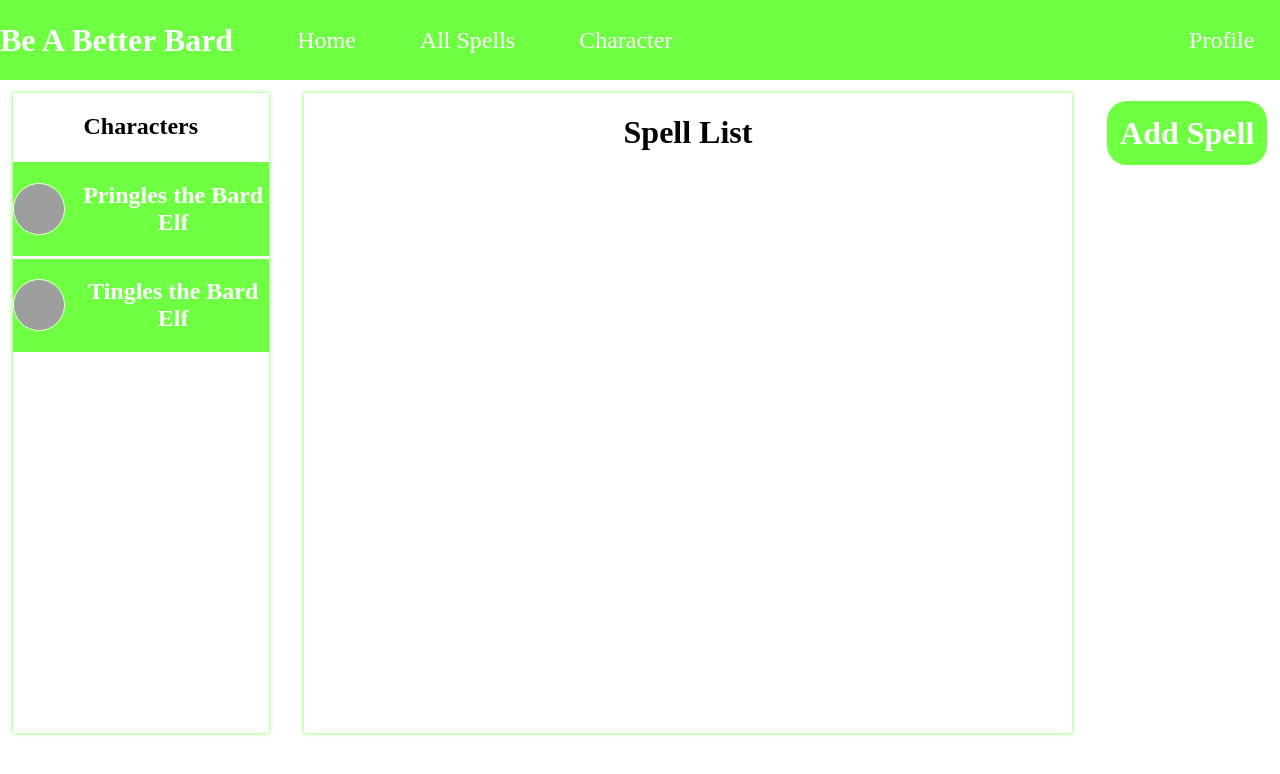
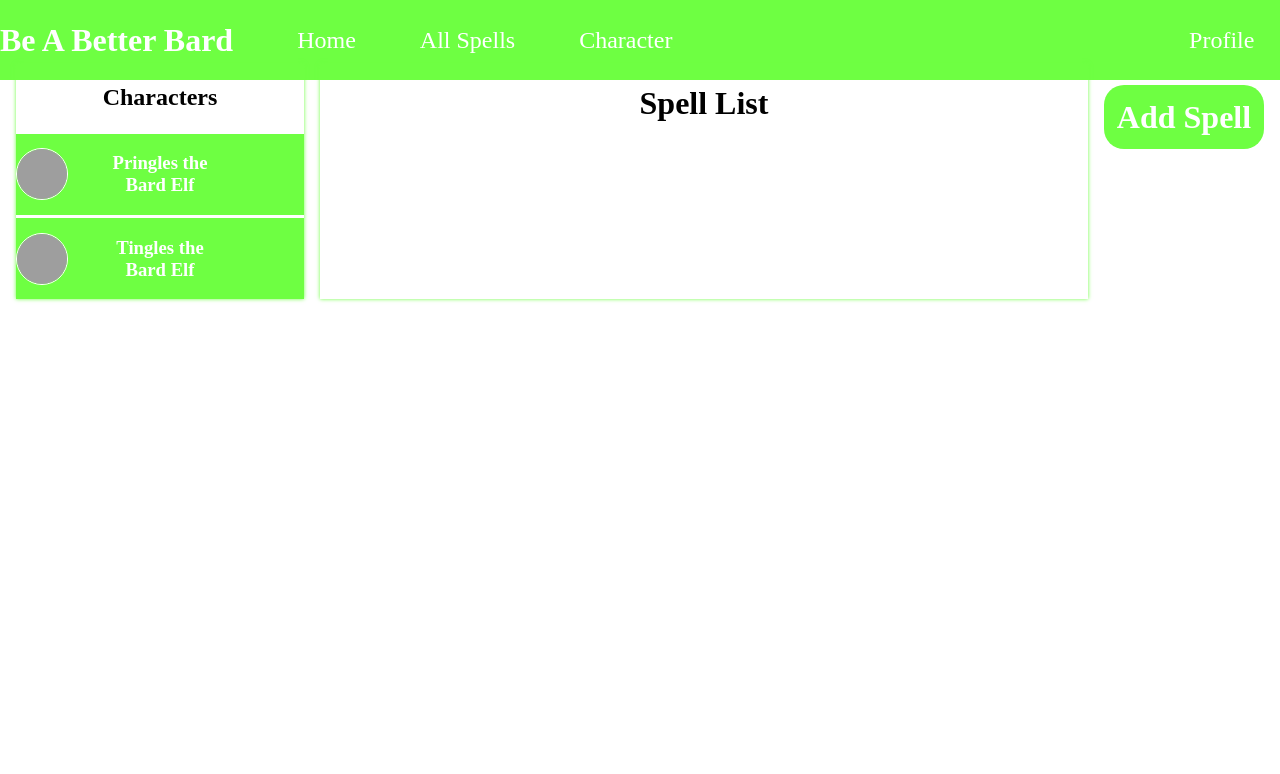
Before and after one commit to Jon-D-Smith/be_a_better_bard, a React (Create React App) app: page /home in a window 1280 px wide. Shown: the top 774 px of the page. Built offline with nearby package versions, Linux system fonts and the light colour scheme; grey boxes are pictures that could not be loaded.

Commit message:
witched from flex to grid

```diff
--- a/src/App.css
+++ b/src/App.css
@@ -1,15 +1,15 @@
 /* Navigation */
 body {
-  margin: 0;
+  margin: 1rem;
   padding: 0;
 }
 
 /* Main Body */
-
 .main-container {
-  display: flex;
-  height: 800px;
-  justify-content: space-between;
+  display: grid;
+  grid-template-columns: 3fr 8fr 1fr;
+  grid-template-rows: minmax(auto, 1fr);
+  grid-column-gap: 1rem;
 }
 
 .spell-btn {
--- a/src/components/Character.js
+++ b/src/components/Character.js
@@ -4,16 +4,16 @@ const Character = ({name, url}) => {
     return (
         <CharacterTab>
         <img className="headshot" src={url} />
-        <h2 >{name}</h2>
+        <h3 >{name}</h3>
         </CharacterTab>
      );
 }
 
 
 const CharacterTab = styled.div`
-    display: flex;
-    gap: 5%;
-    justify-content: center;
+    display: grid;
+    grid-template-columns: 1fr 1fr 1fr;
+    grid-column-start: 3;
     background-color: rgb(110, 255, 66);
     color:white;
     margin-top:1%;
--- a/src/components/Characters.js
+++ b/src/components/Characters.js
@@ -22,10 +22,6 @@ const Characters = () => {
 
 
 const CharacterList = styled.div`
-  width: 20%;
-  height: 80%;
-  margin-top: 1%;
-  margin-left: 1%;
   display: flex;
   flex-direction: column;
   text-align: center;
--- a/src/components/Home.js
+++ b/src/components/Home.js
@@ -13,11 +13,8 @@ const Home = () => {
 }
 
 const Spells = styled.div`
-width: 60%;
-height: 80%;
 display: flex;
 justify-content: center;
-margin-top: 1%;
 box-shadow:0px 0px 4px rgb(110, 255, 66);
 `;
 
--- a/src/components/Navbar.js
+++ b/src/components/Navbar.js
@@ -17,7 +17,7 @@ const Navbar = () => {
 }
 
 const Navigation = styled.div`
-margin:0;
+margin:-1rem;
   display: flex;
   align-items: center;
   gap: 5%;
```
